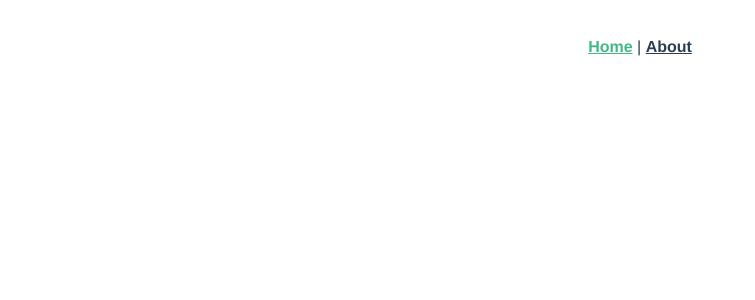
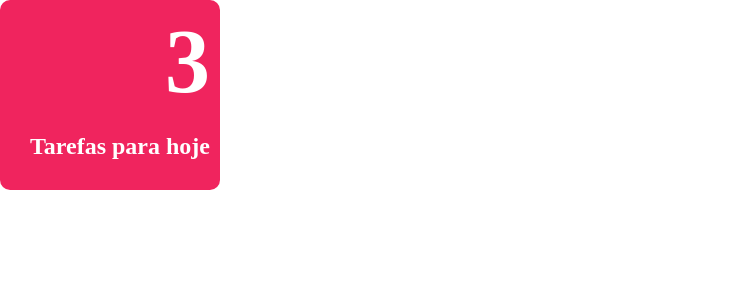
Before and after one commit to eduardonot/vue-thiago-tarefas, a Vue app in the folder exemplo/: page / in a window 1280 px wide. Shown: the top 300 px of the page, without its empty margins (0-755 px from the left). Built offline with nearby package versions, Linux system fonts and the light colour scheme.

Commit message:
create first component

```diff
--- a/exemplo/src/App.vue
+++ b/exemplo/src/App.vue
@@ -1,14 +1,19 @@
 <template>
-    <div id="app">
-        <div id="nav">
-        <router-link to="/">Home</router-link> |
-        <router-link to="/about">About</router-link>
-    </div>
-        <router-view />
+    <div class="container">
+        <router-view></router-view>
     </div>
 </template>
 
 <style>
+html, body {
+    margin: 0;
+    padding: 0;
+}
+
+html {
+    height: 100%;
+}
+
 #app {
     font-family: Avenir, Helvetica, Arial, sans-serif;
     -webkit-font-smoothing: antialiased;
@@ -29,4 +34,5 @@
 #nav a.router-link-exact-active {
     color: #42b983;
 }
+
 </style>
--- /dev/null
+++ b/exemplo/src/components/card.vue
@@ -0,0 +1,26 @@
+<template>
+    <div class="card" :style="[{ 'backgroundColor': color }]">
+        <slot name = "content"/>
+    </div>
+</template>
+<script>
+    export default {
+        name: 'Card',
+        props:{
+            color: {
+                type: String,
+                default: '#CDCDCD'
+            }
+
+        }
+    }
+</script>
+
+<style scoped>
+    .card{
+        display:flex;
+        flex-direction: column;
+        padding: 10px;
+        border-radius: 10px;
+    }
+</style>
--- a/exemplo/src/main.js
+++ b/exemplo/src/main.js
@@ -6,7 +6,7 @@ import store from './store'
 Vue.config.productionTip = false
 
 new Vue({
-  router,
-  store,
-  render: h => h(App)
+    router,
+    store,
+    render: h => h(App)
 }).$mount('#app')
--- a/exemplo/src/views/Home.vue
+++ b/exemplo/src/views/Home.vue
@@ -1,13 +1,38 @@
 <template>
     <div class="home">
+        <Card color="#F0245E">
+            <div slot="content" class="highlight">
+                <h1>3</h1>
+                <h2>Tarefas para hoje</h2>
+            </div>
+        </Card>
     </div>
 </template>
 
 <script>
+    import Card from './../components/card.vue'
 
     export default {
         name: 'Home',
         components: {
+            Card
         }
     }
 </script>
+
+<style>
+    .home {
+        max-width: 220px;
+    }
+
+    .highlight > h1{
+        font-size: 90px;
+        margin: 0;
+    }
+
+    .highlight > h1, h2, h3, h4, h5, p {
+        text-align: right;
+        color:white
+    }
+
+</style>
```
Also changed, not shown: exemplo/src/router/index.js (indentation only), exemplo/src/store/index.js (indentation only). Lines whose indentation alone changed are shown as unchanged.
